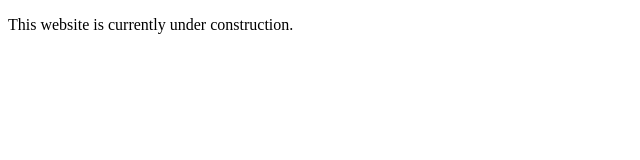
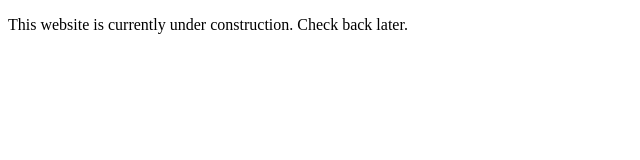
Before and after one commit to jacobrbelcher/jacobrbelcher.github.io, a plain HTML site: page index.html in a window 1280 px wide. Shown: the whole page, without its empty margins (0-640 px from the left). Drawn offline with Linux system fonts and the light colour scheme.

Commit message:
sublime merge test

```diff
--- a/index.html
+++ b/index.html
@@ -4,6 +4,6 @@
 	<title>Jacob Belcher | Under Construction</title>
 </head>
 <body>
-	<p>This website is currently under construction.</p>
+	<p>This website is currently under construction. Check back later.</p>
 </body>
 </html>
```
